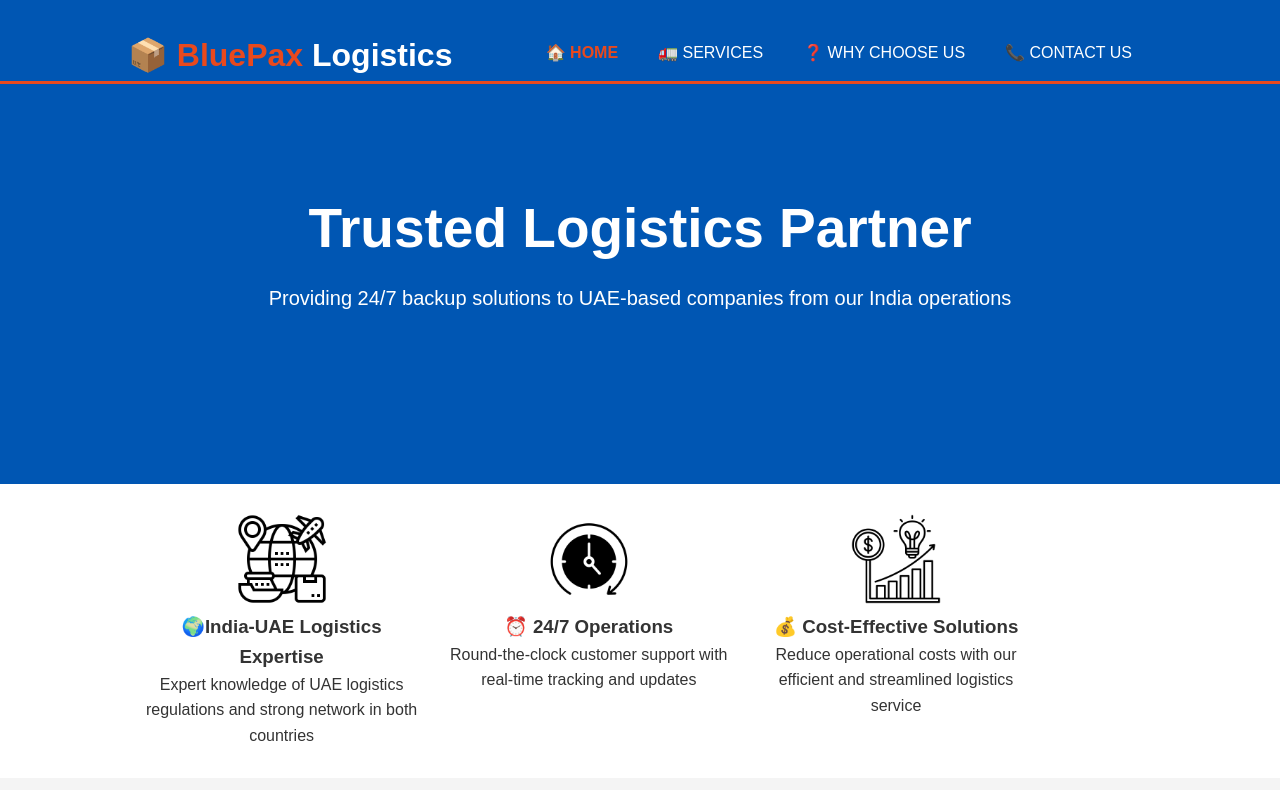
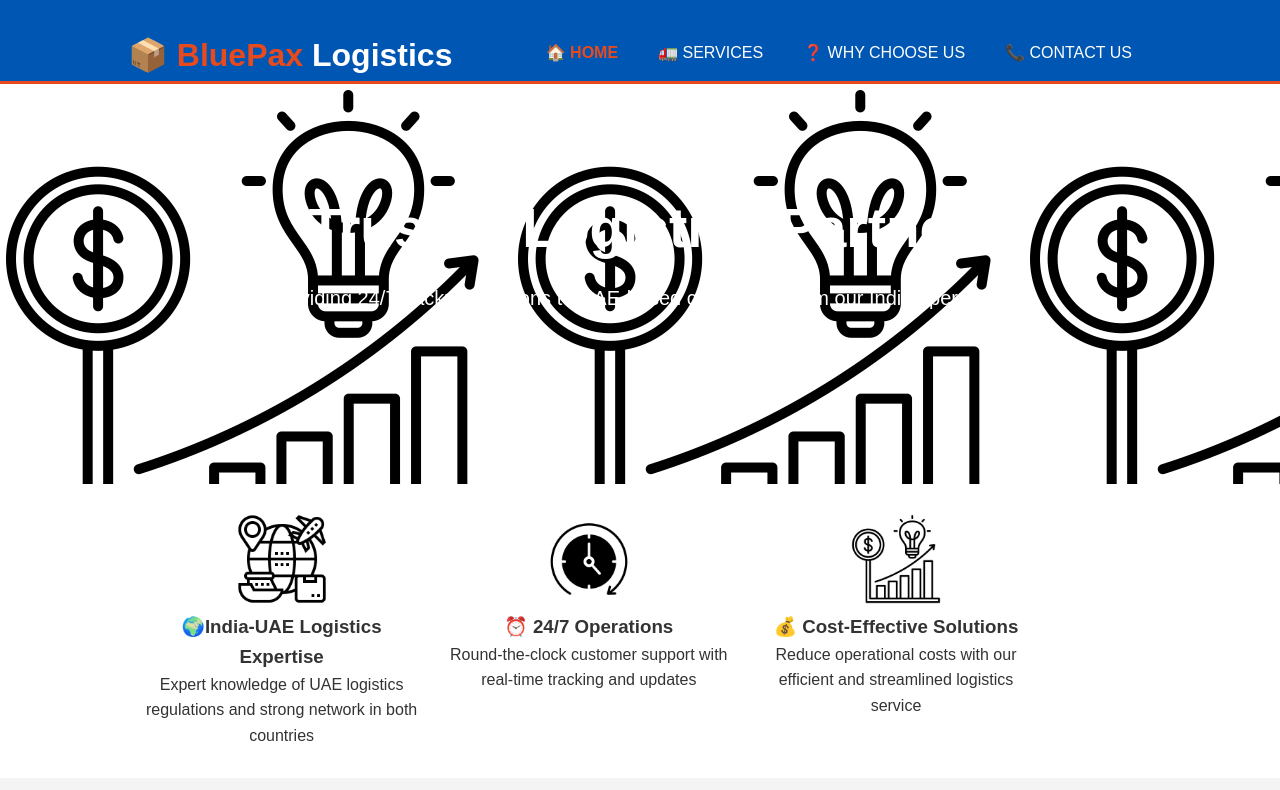
Before and after one commit to swavafup/blupax, a plain HTML site: page index.html in a window 1280 px wide. Shown: the top 790 px of the page. Drawn offline with Linux system fonts and the light colour scheme.

Commit message:
Update index.html

```diff
--- a/index.html
+++ b/index.html
@@ -73,7 +73,7 @@
         /* Showcase */
         #showcase {
             min-height: 400px;
-            background: #0056b3;
+            background-image: url('investment.png');
             text-align: center;
             color: #fff;
         }
```
